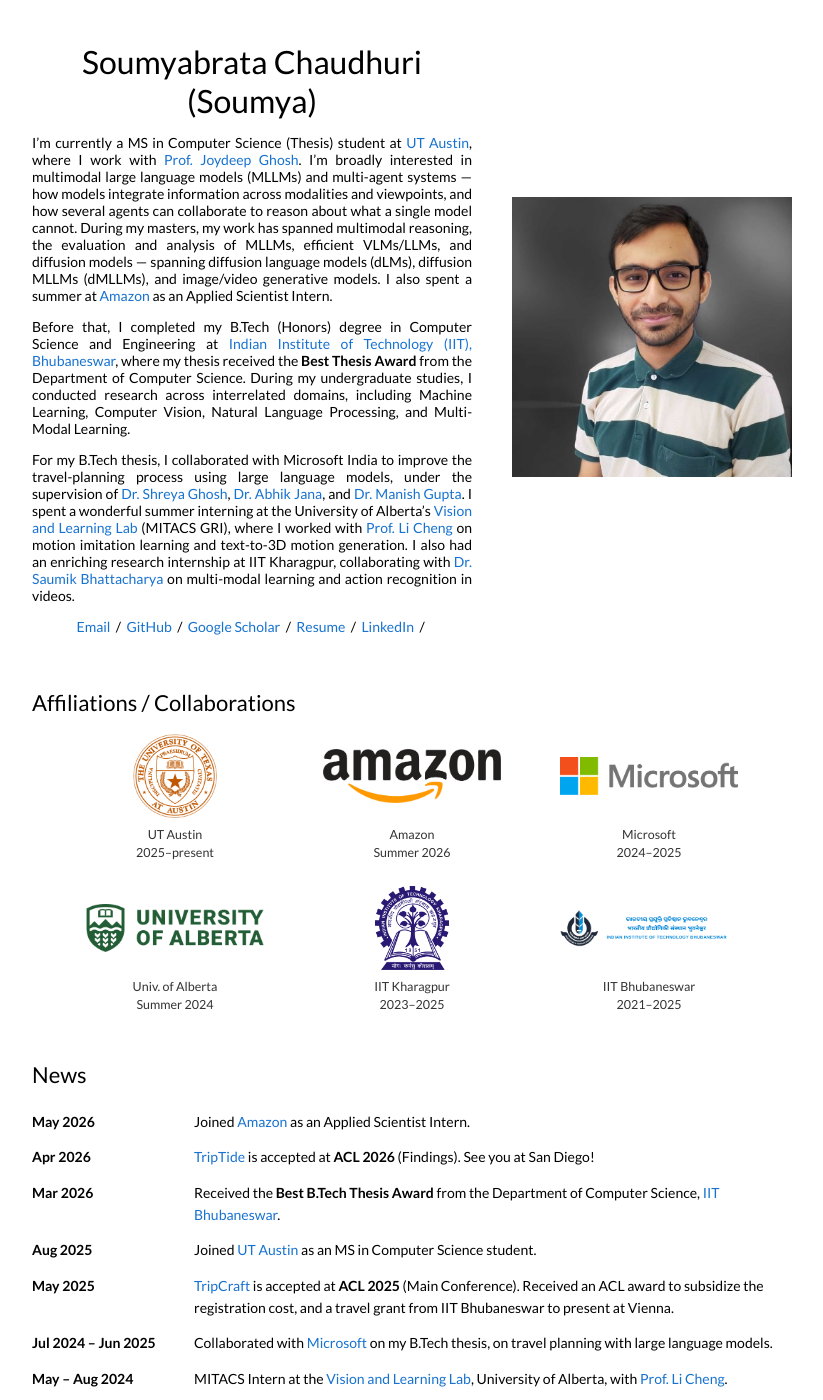
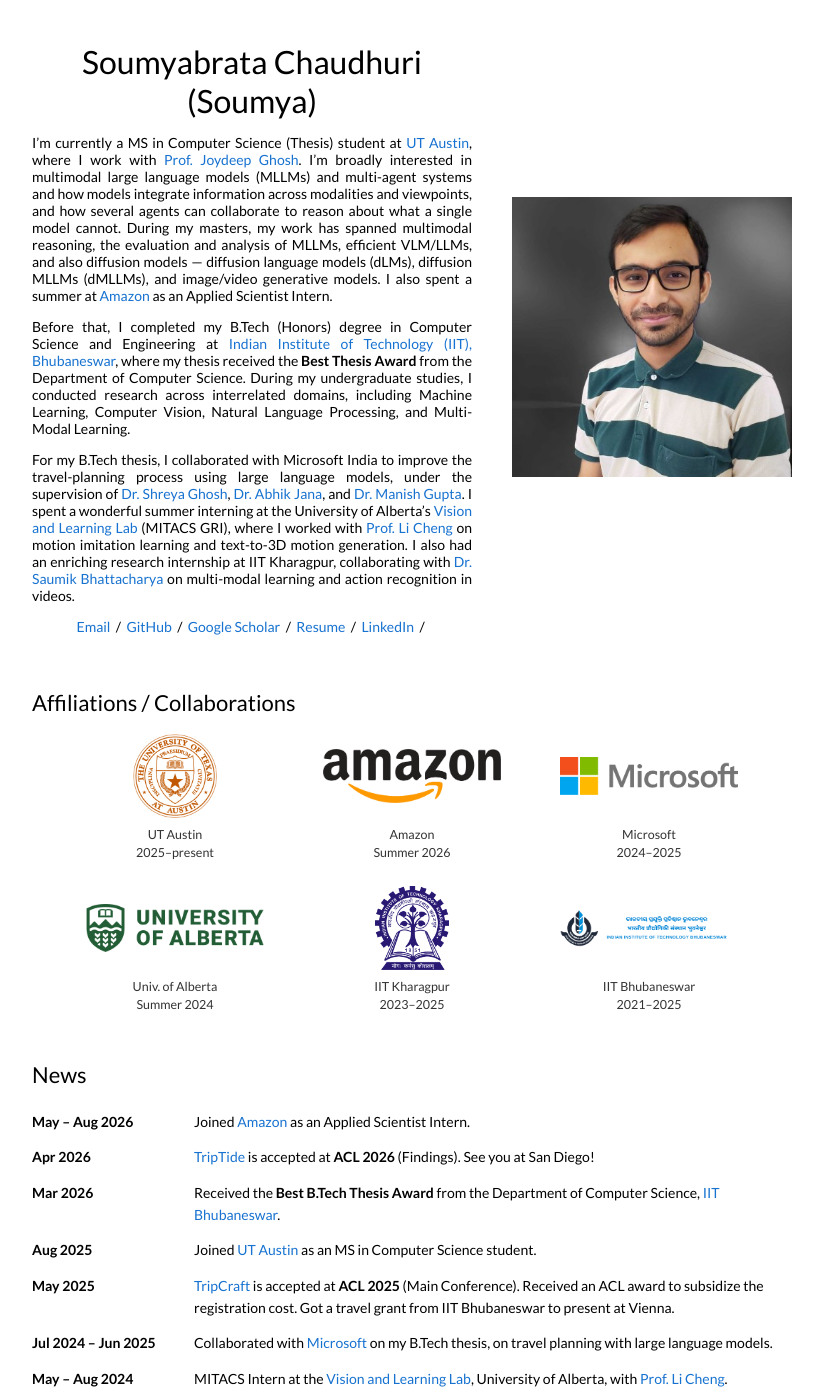
Before and after one commit to Soumyabrata2003/Soumyabrata2003.github.io, a Jekyll site: the page built from _posts/2025-08-09-soumya-tripcraft-triptide.markdown, in a window 1280 px wide and 1400 px high. Shown: the whole window, without its empty margins (228-1051 px from the left). Built offline with Jekyll 4.4.1, drawn with Linux system fonts in a browser that asks for light colours.

Commit message:
Use the exact requested intro wording and News edits
- Intro: restore "and how models integrate..." phrasing and
  "efficient VLM/LLMs, and also diffusion models".
- News: Amazon internship is May - Aug 2026; split the ACL award
  and IIT Bhubaneswar travel grant into separate sentences.

Co-Authored-By: Claude Opus 5 <noreply@anthropic.com>

```diff
--- a/_layouts/default.html
+++ b/_layouts/default.html
@@ -30,7 +30,7 @@
                 Soumyabrata Chaudhuri (Soumya)
               </h1>
               <p style="text-align:justify">
-                I’m currently a MS in Computer Science (Thesis) student at <a href="https://www.cs.utexas.edu/">UT Austin</a>, where I work with <a href="https://scholar.google.com/citations?hl=en&user=Xnk4W5cAAAAJ&view_op=list_works&sortby=pubdate" target="_blank" rel="noopener noreferrer">Prof. Joydeep Ghosh</a>. I’m broadly interested in multimodal large language models (MLLMs) and multi-agent systems — how models integrate information across modalities and viewpoints, and how several agents can collaborate to reason about what a single model cannot. During my masters, my work has spanned multimodal reasoning, the evaluation and analysis of MLLMs, efficient VLMs/LLMs, and diffusion models — spanning diffusion language models (dLMs), diffusion MLLMs (dMLLMs), and image/video generative models. I also spent a summer at <a href="https://www.amazon.science/" target="_blank" rel="noopener noreferrer">Amazon</a> as an Applied Scientist Intern.
+                I’m currently a MS in Computer Science (Thesis) student at <a href="https://www.cs.utexas.edu/">UT Austin</a>, where I work with <a href="https://scholar.google.com/citations?hl=en&user=Xnk4W5cAAAAJ&view_op=list_works&sortby=pubdate" target="_blank" rel="noopener noreferrer">Prof. Joydeep Ghosh</a>. I’m broadly interested in multimodal large language models (MLLMs) and multi-agent systems and how models integrate information across modalities and viewpoints, and how several agents can collaborate to reason about what a single model cannot. During my masters, my work has spanned multimodal reasoning, the evaluation and analysis of MLLMs, efficient VLM/LLMs, and also diffusion models — diffusion language models (dLMs), diffusion MLLMs (dMLLMs), and image/video generative models. I also spent a summer at <a href="https://www.amazon.science/" target="_blank" rel="noopener noreferrer">Amazon</a> as an Applied Scientist Intern.
               </p>
               <p style="text-align:justify">
                 Before that, I completed my B.Tech (Honors) degree in Computer Science and Engineering at <a href="https://www.iitbbs.ac.in/">Indian Institute of Technology (IIT), Bhubaneswar</a>, where my thesis received the <strong>Best Thesis Award</strong> from the Department of Computer Science. During my undergraduate studies, I conducted research across interrelated domains, including Machine Learning, Computer Vision, Natural Language Processing, and Multi-Modal Learning.
@@ -120,7 +120,7 @@
               <h2>News</h2>
               <table class="news-table">
                 <tr>
-                  <td class="news-date">May 2026</td>
+                  <td class="news-date">May &ndash; Aug 2026</td>
                   <td>Joined <a href="https://www.amazon.science/" target="_blank" rel="noopener noreferrer">Amazon</a> as an Applied Scientist Intern.</td>
                 </tr>
                 <tr>
@@ -137,7 +137,7 @@
                 </tr>
                 <tr>
                   <td class="news-date">May 2025</td>
-                  <td><a href="https://aclanthology.org/2025.acl-long.834/">TripCraft</a> is accepted at <strong>ACL 2025</strong> (Main Conference). Received an ACL award to subsidize the registration cost, and a travel grant from IIT Bhubaneswar to present at Vienna.</td>
+                  <td><a href="https://aclanthology.org/2025.acl-long.834/">TripCraft</a> is accepted at <strong>ACL 2025</strong> (Main Conference). Received an ACL award to subsidize the registration cost. Got a travel grant from IIT Bhubaneswar to present at Vienna.</td>
                 </tr>
                 <tr>
                   <td class="news-date">Jul 2024 &ndash; Jun 2025</td>
```
